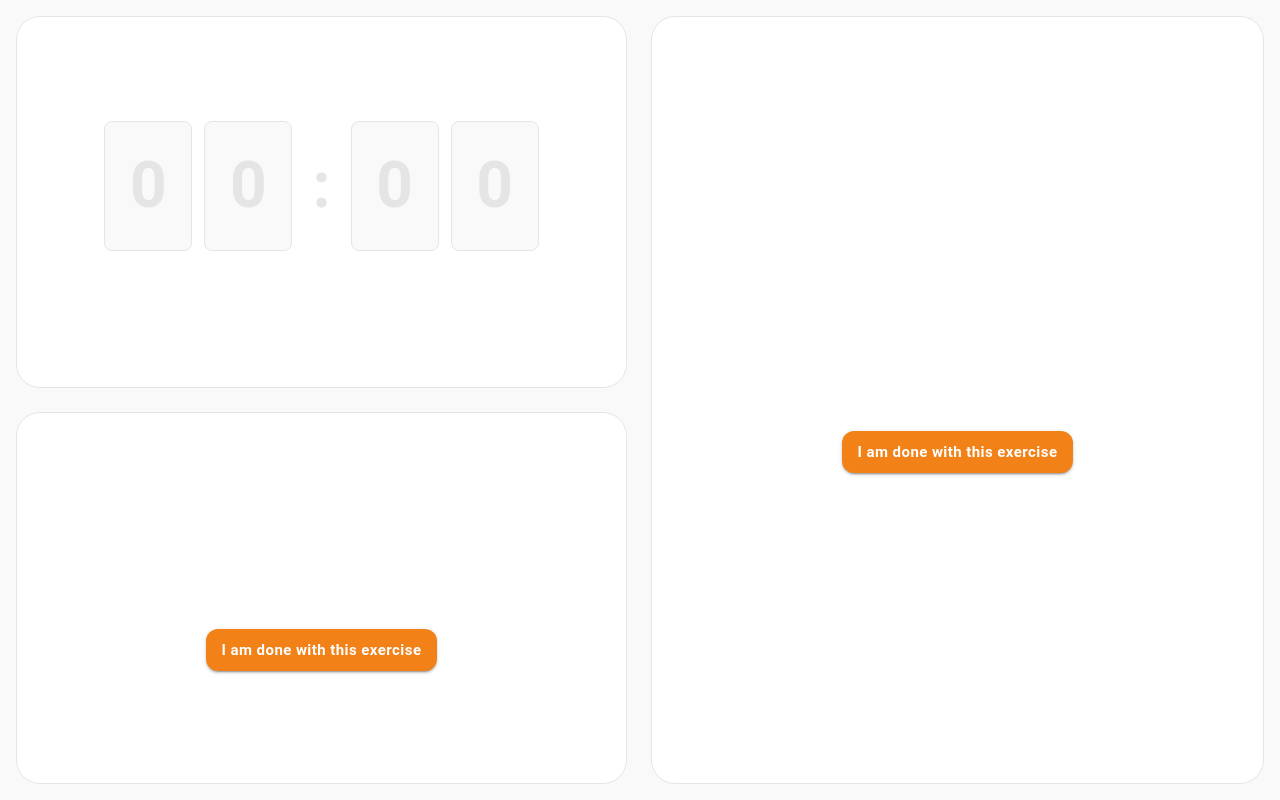
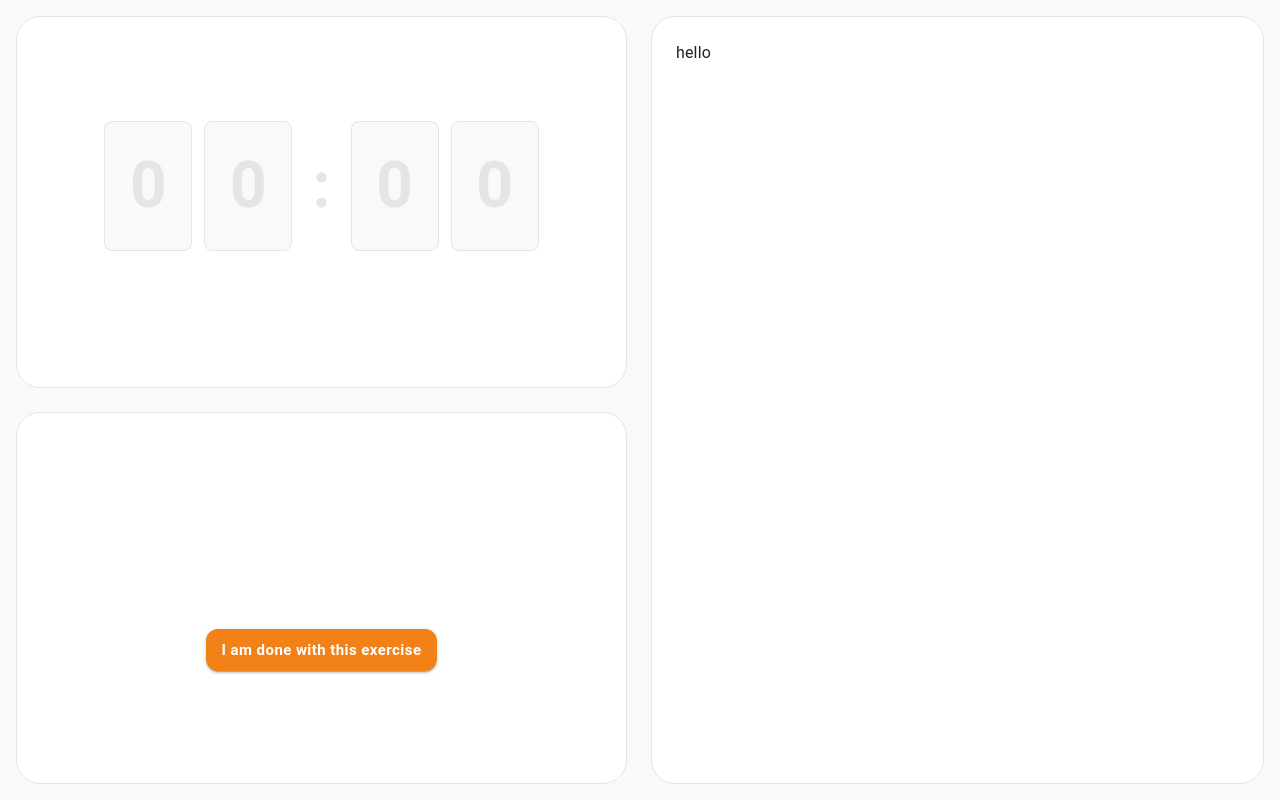
Before and after one commit to bprigent/whiteboarding-design-exercise-tool, a React (Create React App) app in the folder react_directory/: page /exercise in a window 1280 px wide. Built offline with nearby package versions, Linux system fonts and the light colour scheme.

Commit message:
empty chat component created

```diff
--- /dev/null
+++ b/react_directory/src/components/Chat.js
@@ -0,0 +1,19 @@
+import { Box, Typography } from '@mui/material';
+import React from 'react';
+
+const Chat = () => {
+    const hello = 'hello'
+    return (
+        <Box
+            sx={{
+                padding:'24px',
+            }}
+        >
+            <Typography>
+                {hello}
+            </Typography>
+        </Box>
+    );
+};
+
+export default Chat;
--- a/react_directory/src/pages/ExercisePage.js
+++ b/react_directory/src/pages/ExercisePage.js
@@ -2,13 +2,14 @@ import React from 'react';
 import ThreeSectionPage from '../components/ThreeSectionPage';
 import ExerciseResult from '../components/ExerciseResult';
 import Timer from '../components/Timer';
+import Chat from '../components/Chat';
 
 const ExercisePage = () => {
     return (
         <ThreeSectionPage
             leftContentTop={<Timer/>}
             leftContentBottom={<ExerciseResult/>}
-            rightContent={<ExerciseResult/>}
+            rightContent={<Chat/>}
         />
     );
 };
```
